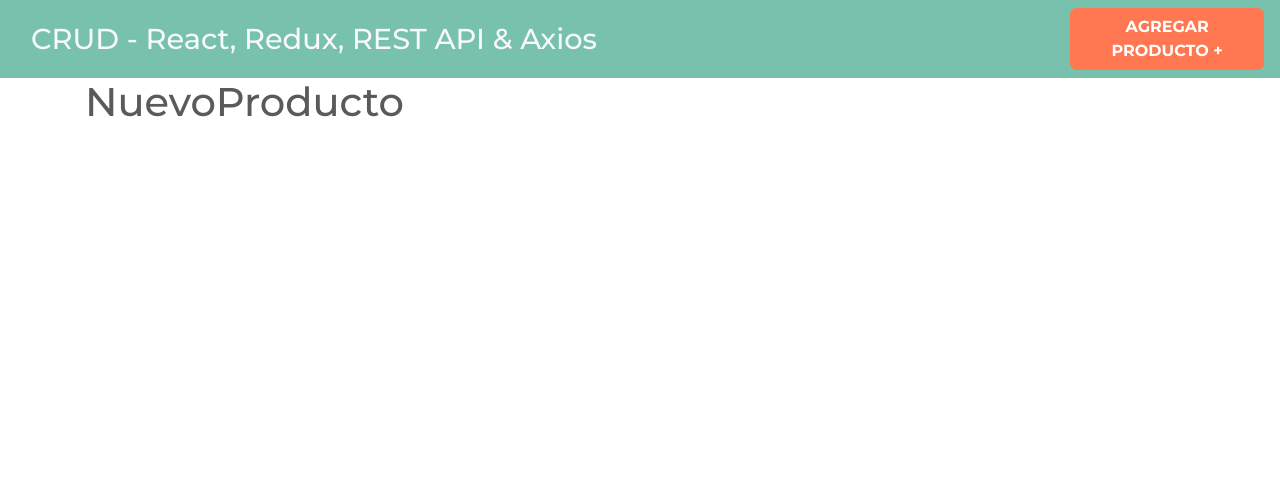
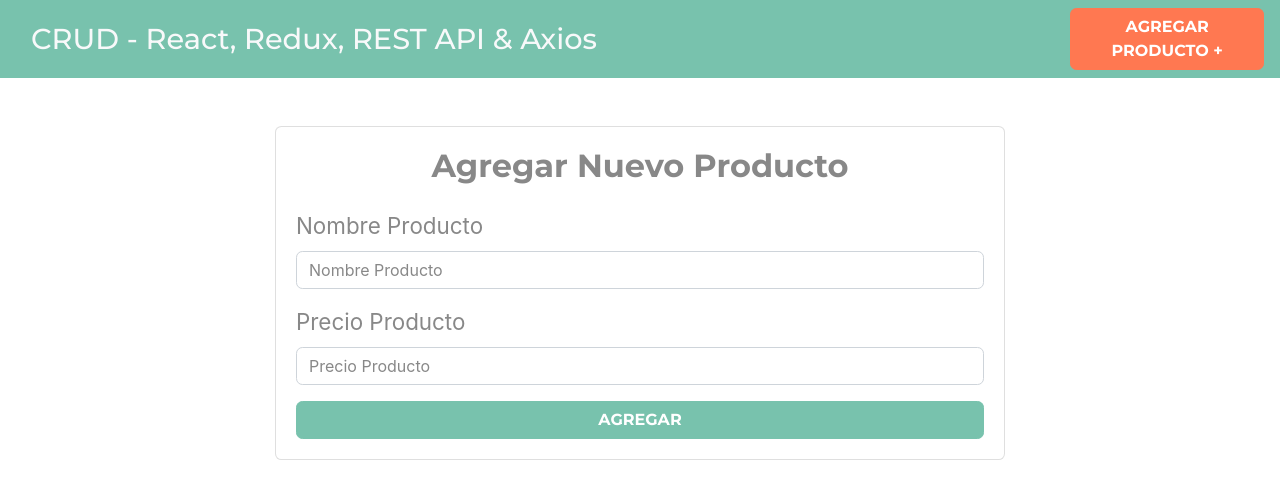
Before and after one commit to ManuelDevWeb/Redux_React_CRUD, a React (Create React App) app: page /productos/nuevo in a window 1280 px wide. Shown: the top 498 px of the page. Built offline with nearby package versions, Linux system fonts and the light colour scheme.

Commit message:
Add form Nuevo Producto

```diff
--- a/src/components/Header.js
+++ b/src/components/Header.js
@@ -2,7 +2,7 @@
 
 const Header = () => {
   return (
-    <nav className="navbar navbar-expand-lg navbar-dark bg-primary justify-content-between">
+    <nav className="navbar navbar-expand-lg navbar-dark bg-primary justify-content-between mb-5">
       <div className="container">
         <h1>
           <Link to={"/"} className="text-light">
--- a/src/components/NuevoProducto.js
+++ b/src/components/NuevoProducto.js
@@ -1,5 +1,48 @@
 const NuevoProducto = () => {
-  return <h1>NuevoProducto</h1>;
+  return (
+    <div className="row justify-content-center">
+      <div className="col-md-8">
+        <div className="card">
+          <div className="card-body">
+            <h2 className="text-center mb-4 font-weight-bold">
+              Agregar Nuevo Producto
+            </h2>
+
+            <form>
+              {/* Campo nombre producto */}
+              <div className="form-group">
+                <label>Nombre Producto</label>
+                <input
+                  type="text"
+                  className="form-control"
+                  placeholder="Nombre Producto"
+                  name="nombre"
+                />
+              </div>
+
+              {/* Campo precio producto */}
+              <div className="form-group">
+                <label>Precio Producto</label>
+                <input
+                  type="number"
+                  className="form-control"
+                  placeholder="Precio Producto"
+                  name="precio"
+                />
+              </div>
+
+              <button
+                type="submit"
+                className="btn btn-primary font-weight-bold text-uppercase d-block w-100"
+              >
+                Agregar
+              </button>
+            </form>
+          </div>
+        </div>
+      </div>
+    </div>
+  );
 };
 
 export { NuevoProducto };
```
